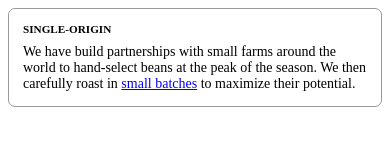
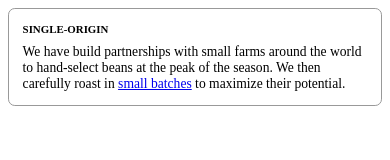
Before and after one commit to Greg-T8/LearningCSS, a plain HTML site: page Books/css_in_depth/ch02/2-ems/index.html in a window 390 px wide. Drawn offline with Linux system fonts and the light colour scheme.

Commit message:
Ch02: Notes - update styles.css for responsive font sizes and add new section in notes.md on making the panel responsive; include new image for visual reference

```diff
--- a/Books/css_in_depth/ch02/2-ems/styles.css
+++ b/Books/css_in_depth/ch02/2-ems/styles.css
@@ -1,6 +1,23 @@
+/* Applies to all screens but is overridden for larger screens */
+/* Use a small default font size for smaller screens */
 :root{
-  font-size: 0.875em; /* 14px */
+  font-size: 0.85em; /* 1em = 16px, so 0.85em = 13.6px */
 }
+
+/* Applies only to screens 800px and wider, overriding the original value */
+@media (min-width: 800px) {
+  :root {
+    font-size: 1em; /* 1em = 16px */
+  }
+}
+
+/* Applies only to screens 1200px and wider, overriding both values original  */
+@media (min-width: 1200px) {
+  :root {
+    font-size: 1.15em; /* 1.15em = 18.4px */
+  }
+}
+
 
 .panel {
   padding: 1em;
```
Also changed, not shown: Books/css_in_depth/images/1747039789344.png (added), 1 other file.
